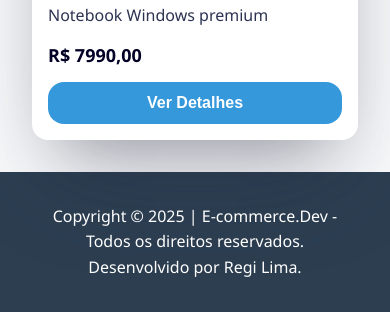
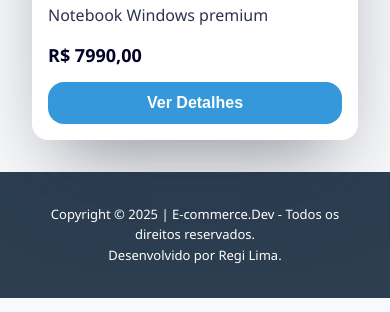
Before and after one commit to regi-lm/e-commerce, a plain HTML site: page index.html in a window 390 px wide. Shown: the part 3592-3904 px from the top of the page. Drawn offline with Linux system fonts and the light colour scheme.

Commit message:
ajuste no font-size do footer

```diff
--- a/css/responsivo.css
+++ b/css/responsivo.css
@@ -40,4 +40,8 @@
     .container-categorias .botao-categorias {
         scroll-snap-align: start; /* cada botão “encaixa” ao parar */
     }
+
+    footer {
+        font-size: 13px;
+    }
 }
--- a/css/styles.css
+++ b/css/styles.css
@@ -121,13 +121,6 @@ h1 {
     padding: 48px 32px;
 }
 
-footer {
-    background-color: var(--secondary-color);
-    color: var(--white-color);
-    text-align: center;
-    padding: 32px;
-}
-
 .produtos {
     width: 100%;
     max-width: 1200px;
@@ -201,3 +194,11 @@ footer {
     background-color: var(--light-blue);
     color: var(--primary-color);
 }
+
+footer {
+    background-color: var(--secondary-color);
+    color: var(--white-color);
+    text-align: center;
+    font-size: 15px;
+    padding: 32px;
+}
```
